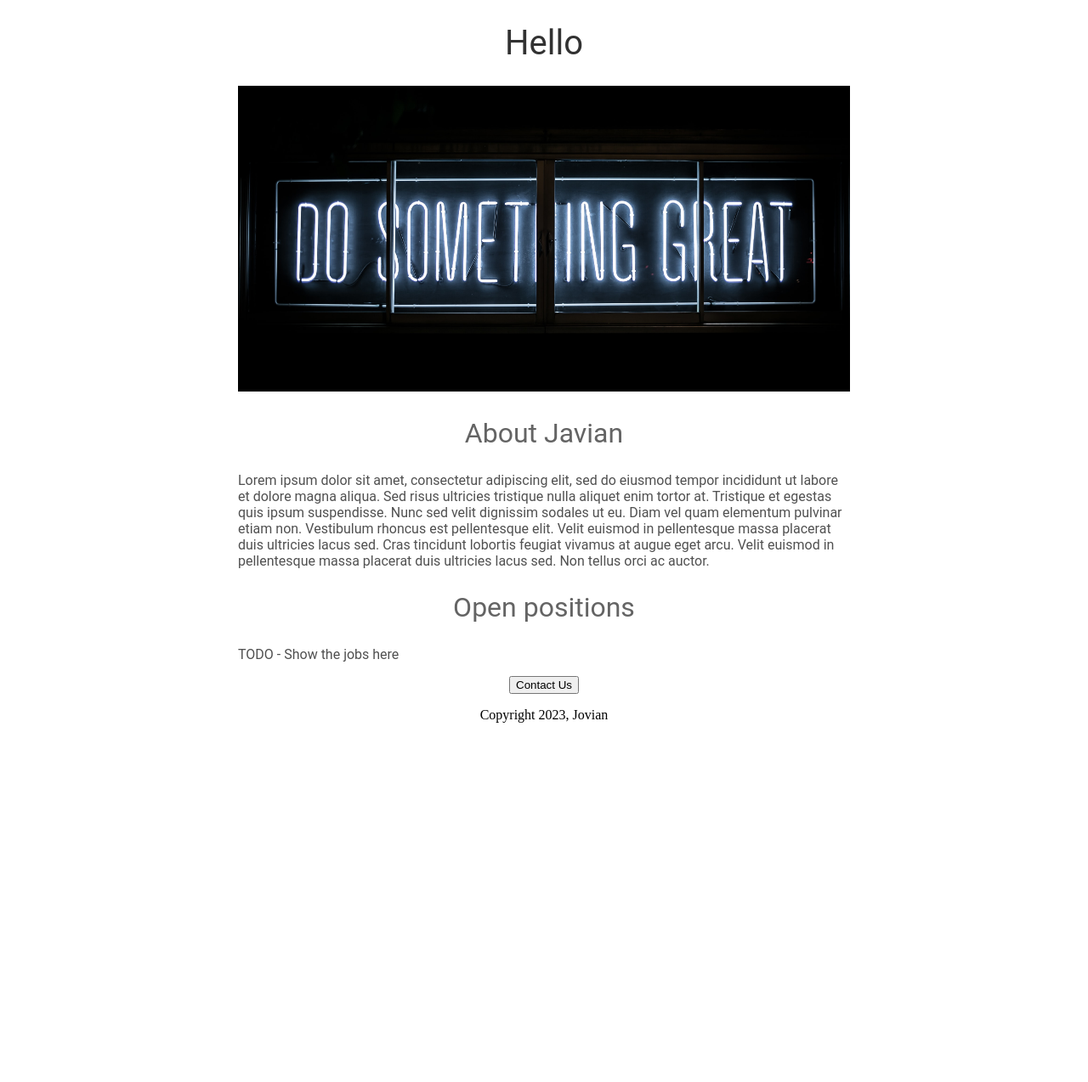
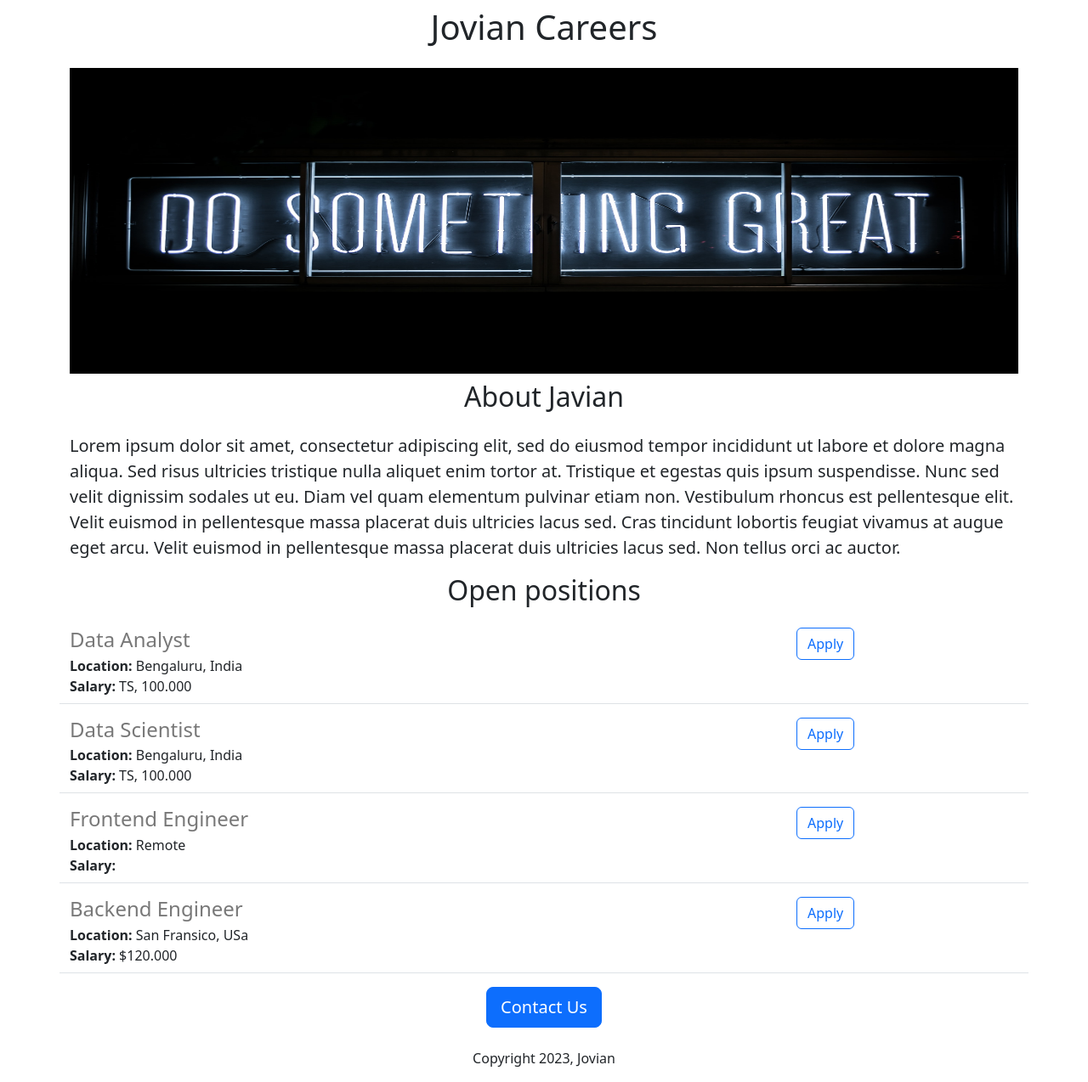
Before and after one commit to radamhu/jovian-careers-website-v2, a Flask app: page / in a window 1280 px wide. Shown: the whole page at 85% size. Before the commit the page ends 851 px from the top, so only its background shows below. Run offline with Flask 2, Linux system fonts and the light colour scheme.

Commit message:
Added dynamic data and API route

```diff
--- a/app.py
+++ b/app.py
@@ -1,10 +1,42 @@
-from flask import Flask, render_template
+from flask import Flask, render_template, jsonify
 
 app = Flask(__name__)
 
+JOBS = [
+  {
+    'id': 1,
+    'title': 'Data Analyst',
+    'location': 'Bengaluru, India',
+    'salary': 'TS, 100.000'
+  },
+  {
+    'id': 2,
+    'title': 'Data Scientist',
+    'location': 'Bengaluru, India',
+    'salary': 'TS, 100.000'
+  },
+  {
+    'id': 3,
+    'title': 'Frontend Engineer',
+    'location': 'Remote',
+    'salary': ''
+  },
+  {
+    'id': 4,
+    'title': 'Backend Engineer',
+    'location': 'San Fransico, USa',
+    'salary': '$120.000'
+  }
+]
+
 @app.route("/")
-def hello_world():
-    return render_template('home.html')
+def hello_jovian():
+    return render_template('home.html',
+                           jobs=JOBS,
+                          company_name='Jovian')
+@app.route("/api/jobs")
+def list_jobs():
+  return jsonify(JOBS)
 
 if __name__ == "__main__":
   app.run(host='0.0.0.0', debug=True)
--- a/templates/home.html
+++ b/templates/home.html
@@ -3,55 +3,35 @@
 
 <head>
   <title>Jovian Careers</title>
+  <meta charset="utf-8">
+  <meta name="viewport" content="width=device-width, initial-scale=1">
+  <link href="https://cdn.jsdelivr.net/npm/bootstrap@5.2.0/dist/css/bootstrap.min.css" rel="stylesheet" integrity="sha384-gH2yIJqKdNHPEq0n4Mqa/HGKIhSkIHeL5AyhkYV8i59U5AR6csBvApHHNl/vI1Bx" crossorigin="anonymous">
   <style>
-
-      h1{
-        font-size: 40px;
-        font-family: Roboto;
-        font-weight: normal;
-        text-align: center;
-        color: rgb(50, 50, 50);
-      }
-
-      h2{
-        font-family: Roboto;
-        font-size: 32px;
-        color: rgb(100, 100, 100);
-        text-align: center;
-        font-weight: normal;
-      }
-
-      .bodytext {
-        font-family: Roboto;
-        color: rgb(80,80,80);
-      }
-
-      #banner {
-        width: 100%;
-        height: 360px;
-        object-fit: cover;
-      }
-
-      #container {
-        max-width: 720px;
-        margin: 0 auto;
-      }
-    </style>
+    #banner {
+      height: 360px;
+      width: 100%;
+      object-fit: 100%;
+    }
+  </style>
 </head>
 
 <body>
-  <div id="container">
-    <h1>Hello</h1>
-    <img id="banner" src="https://jovian-careers-website.radamhu.repl.co/static/banner.jpg" height="320">
-    <h2>About Javian</h2>
-    <p class="bodytext">
+  <div class="container">
+    <h1 class="text-center mt-2 mb-4">{{company_name}} Careers</h1>
+    <img class="img-fluid" id="banner" src="https://jovian-careers-website.radamhu.repl.co/static/banner.jpg" height="320">
+    <h2 class="text-center mt-2 mb-4">About Javian</h2>
+    <p class="lead">
       Lorem ipsum dolor sit amet, consectetur adipiscing elit, sed do eiusmod tempor incididunt ut labore et dolore magna aliqua. Sed risus ultricies tristique nulla aliquet enim tortor at. Tristique et egestas quis ipsum suspendisse. Nunc sed velit dignissim sodales ut eu. Diam vel quam elementum pulvinar etiam non. Vestibulum rhoncus est pellentesque elit. Velit euismod in pellentesque massa placerat duis ultricies lacus sed. Cras tincidunt lobortis feugiat vivamus at augue eget arcu. Velit euismod in pellentesque massa placerat duis ultricies lacus sed. Non tellus orci ac auctor.
     </p>
-    <h2>Open positions</h2>
-    <p class="bodytext">TODO - Show the jobs here</p>
-    <div style="text-align:center;">
-      <button>Contact Us</button>
-      <p>Copyright 2023, Jovian</p>
+    <h2 class="text-center mt-2 mb-4">Open positions</h2>
+    <p>
+      {% for job in jobs %}
+        {% include 'jobitem.html' %}
+      {% endfor %}
+    </p>
+    <div class="text-center">
+      <button class="btn btn-primary btn-lg">Contact Us</button>
+      <p class="mt-4">Copyright 2023, Jovian</p>
     </div>
   </div>
 </body>
--- /dev/null
+++ b/templates/jobitem.html
@@ -0,0 +1,22 @@
+<div class="border-bottom row" style="margin-bottom:16px;padding-bottom:8px;">
+  <div class="col-9">
+    <h4
+      style="color:rgb(120,120,120); margin-bottom:4px;">
+      {{job['title']}}
+    </h4>
+    <div>
+      <b>Location:</b>
+      {{job['location']}}
+    </div>
+    {% if 'salary' in job  %}
+    <div>
+        <b>Salary:</b>
+        {{job['salary']}}
+    </div>
+    {% endif %}
+  </div>
+  <div class="col-3">
+    <button type="button" class="btn btn-outline-primary">Apply</button>
+  </div>
+
+</div>
```
